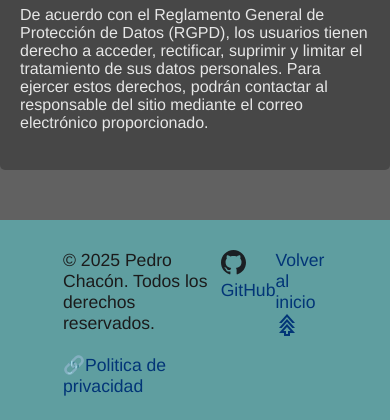
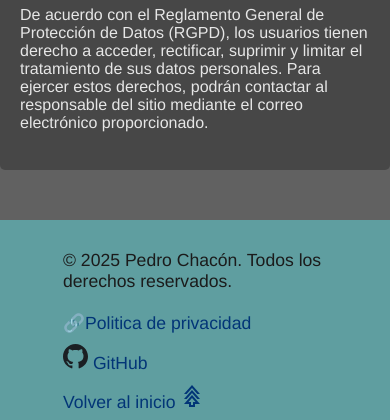
Before and after one commit to Pedrochacon9621/PedroChacon-Portafolio-1, a PHP site: page /paginas/politica.php in a window 390 px wide. Shown: the part 1399-1819 px from the top of the page. Run offline with PHP 8.4, Linux system fonts and the light colour scheme.

Commit message:
arreglando footer responsive 12092025

```diff
--- a/css/estilos.css
+++ b/css/estilos.css
@@ -462,8 +462,13 @@ footer{
   color: rgb(27, 27, 27);
   color: rgb(2, 53, 119);
   text-decoration: none;
+}
 
-
+@media (max-width: 900px) {
+    .contentFooter1 {
+       flex-direction: column;
+       gap: 10px;
+    }
 }
 /* Footer -------------------------------------------------------------------------------------------------------------------------------------------------------------- */
 
```
